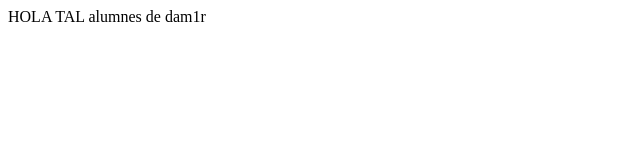
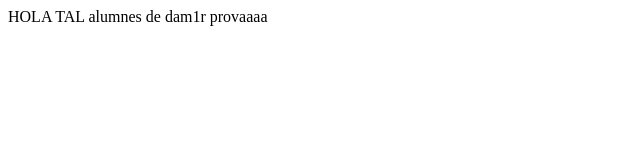
Before and after one commit to ferraneloi/web2, a plain HTML site: page index.html in a window 1280 px wide. Shown: the full height of the page, 0-640 px from the left. Drawn offline with Linux system fonts and the light colour scheme.

Commit message:
Update index.html

```diff
--- a/index.html
+++ b/index.html
@@ -11,5 +11,7 @@
    TAL
 
    alumnes de dam1r
+
+   provaaaa
 </body>
 </html>
```
